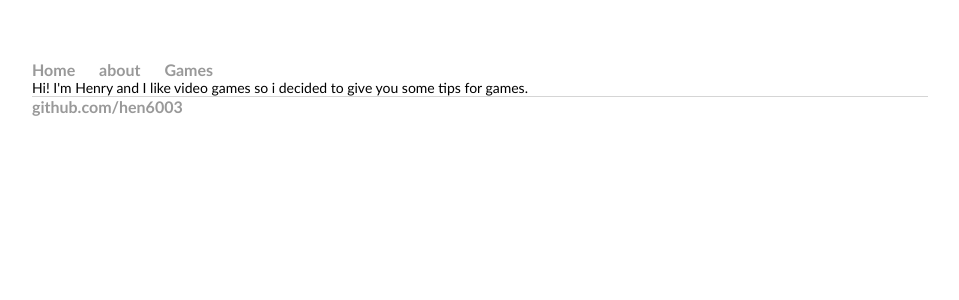
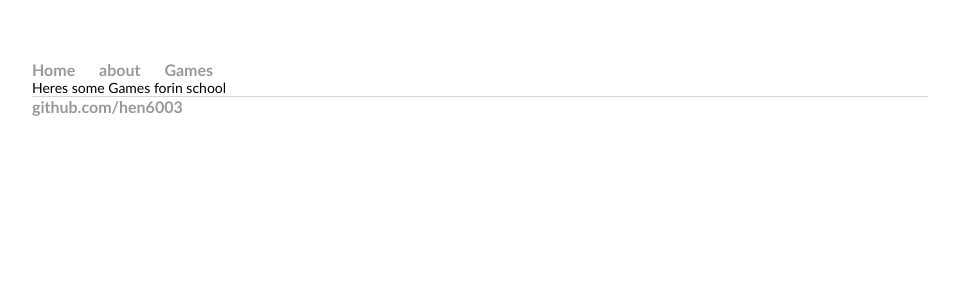
Before and after one commit to hen6003/hen6003.github.io, a Jekyll site: the page built from about/index.html, in a window 1280 px wide. Shown: the top 300 px of the page, without its empty margins (160-1119 px from the left). Built offline with Jekyll 4.4.1, drawn with Linux system fonts in a browser that asks for light colours.

Commit message:
Update index.html

```diff
--- a/about/index.html
+++ b/about/index.html
@@ -1,7 +1,7 @@
 ---
 layout: default
-title: Henry Smith - about me
+title: Games for in school
 ---
 <div class="blurb">
-Hi! I'm Henry and I like video games so i decided to give you some tips for games.
+Heres some Games forin school
 </div>
```
